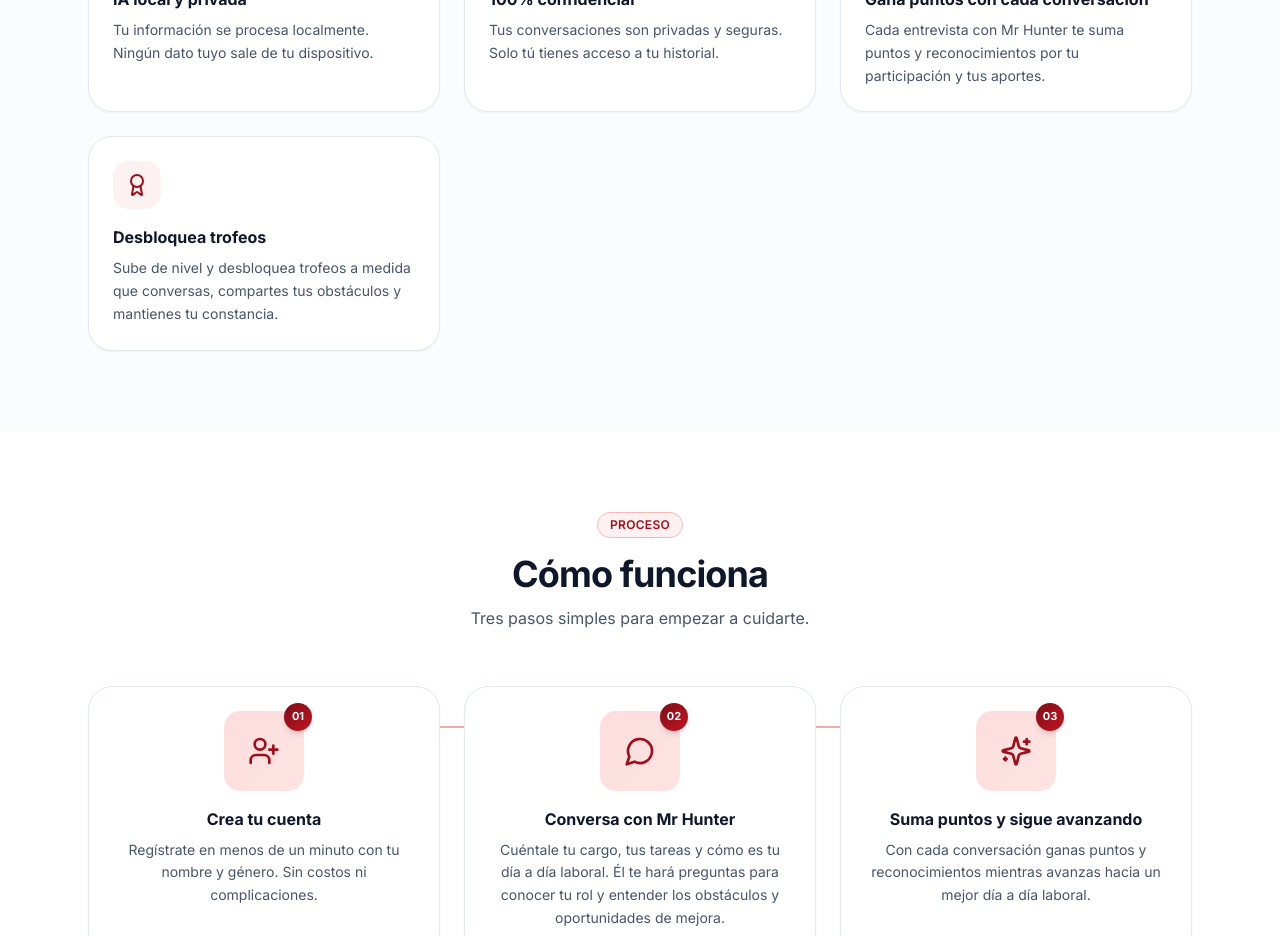
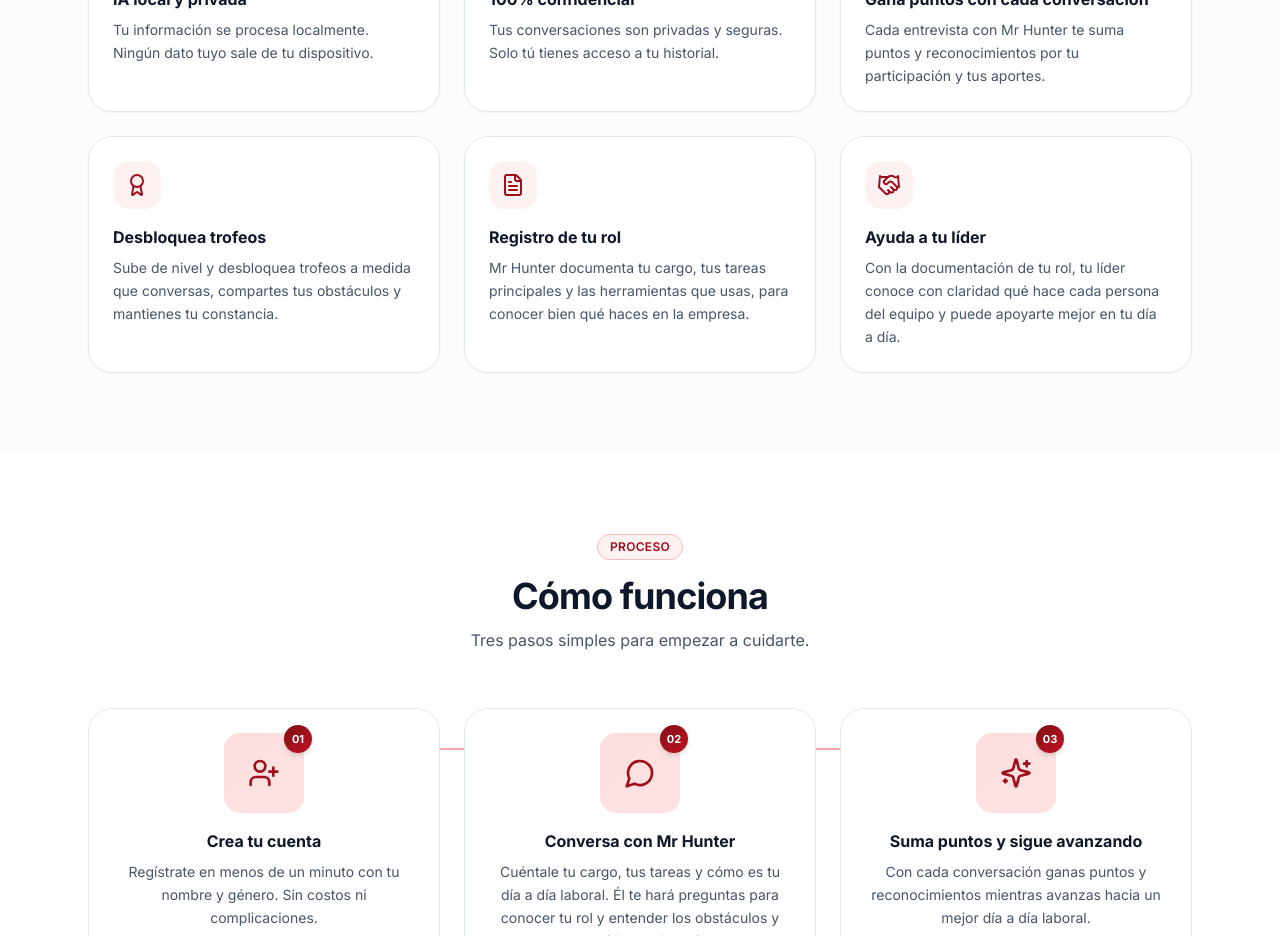
Before and after one commit to 0noxtackore/PainHunter, a React (Vite) app: page / in a window 1280 px wide. Shown: the part 1540-2476 px from the top of the page. Built offline with nearby package versions, Linux system fonts and the light colour scheme; no server answers.

Commit message:
Add role feature cards and fix FAQ reveal on click

```diff
--- a/src/hooks/useReveal.js
+++ b/src/hooks/useReveal.js
@@ -6,8 +6,10 @@
       (entries) => {
         entries.forEach((entry) => {
           if (entry.isIntersecting) {
-            entry.target.classList.add('reveal-visible');
-            observer.unobserve(entry.target);
+            const el = entry.target;
+            el.style.animation = 'reveal 0.7s ease-out forwards';
+            el.style.opacity = '1';
+            observer.unobserve(el);
           }
         });
       },
--- a/src/pages/LandingPage.jsx
+++ b/src/pages/LandingPage.jsx
@@ -7,6 +7,8 @@
   Brain,
   Check,
   ChevronDown,
+  FileText,
+  Handshake,
   HeartPulse,
   Menu,
   MessageCircle,
@@ -56,6 +58,16 @@
     icon: Award,
     title: 'Desbloquea trofeos',
     text: 'Sube de nivel y desbloquea trofeos a medida que conversas, compartes tus obstáculos y mantienes tu constancia.',
+  },
+  {
+    icon: FileText,
+    title: 'Registro de tu rol',
+    text: 'Mr Hunter documenta tu cargo, tus tareas principales y las herramientas que usas, para conocer bien qué haces en la empresa.',
+  },
+  {
+    icon: Handshake,
+    title: 'Ayuda a tu líder',
+    text: 'Con la documentación de tu rol, tu líder conoce con claridad qué hace cada persona del equipo y puede apoyarte mejor en tu día a día.',
   },
 ];
 
```
